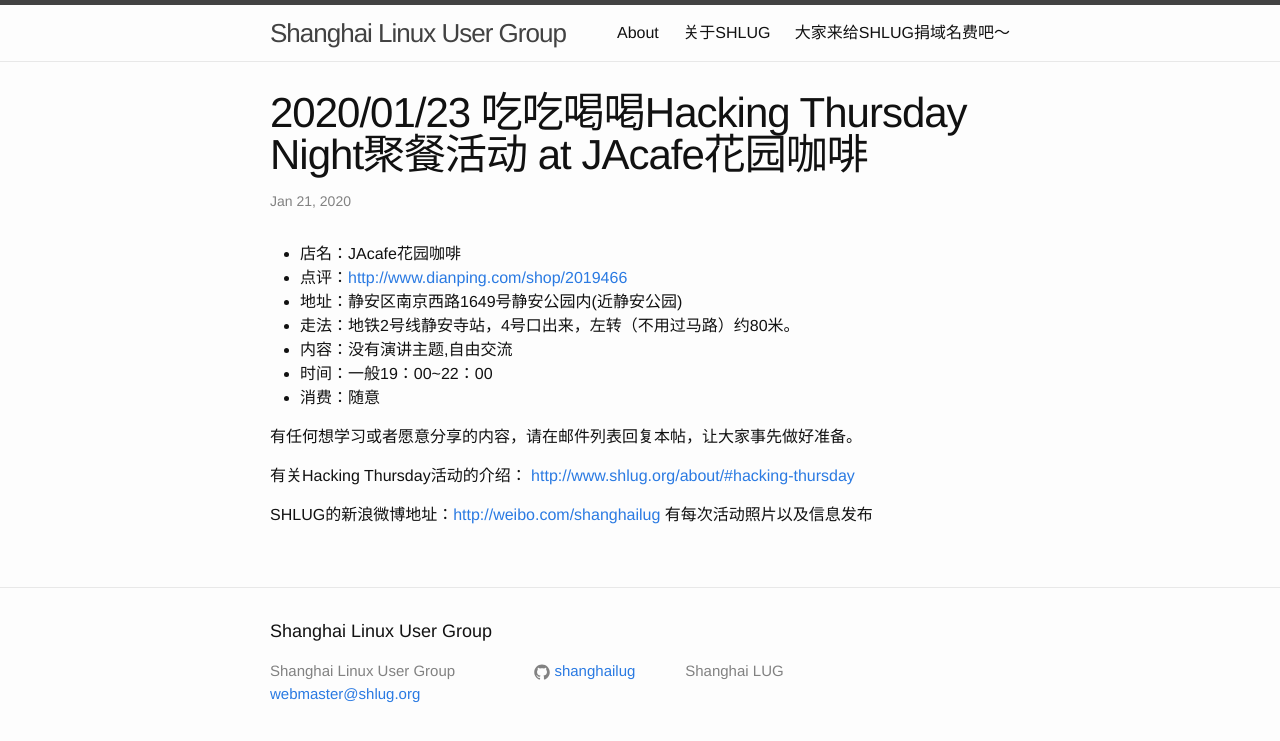
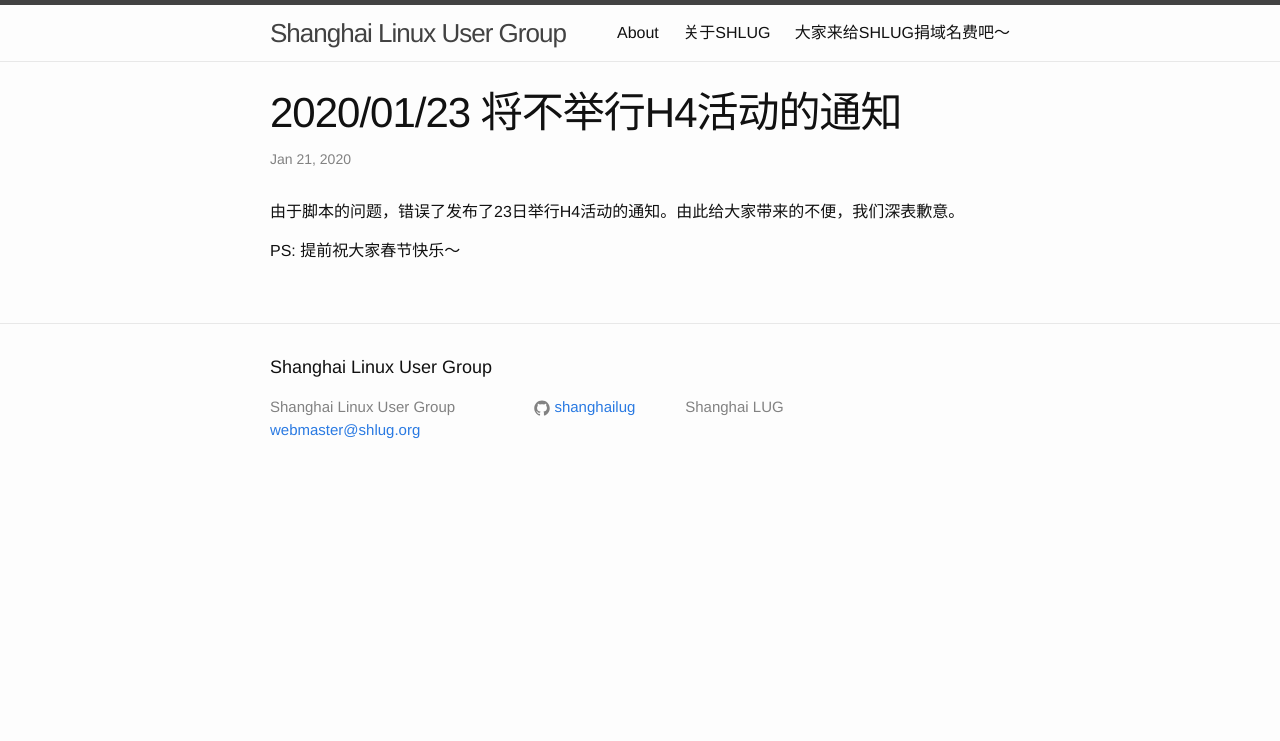
Before and after one commit to shanghailug/shanghailug.github.io, a Jekyll site: the page built from _posts/2020-01-21-h4.markdown, in a window 1280 px wide. Shown: the top 741 px of the page. Built offline with Jekyll 4.4.1, drawn with Linux system fonts in a browser that asks for light colours.

Commit message:
Fix announcement

```diff
--- a/_posts/2020-01-21-h4.markdown
+++ b/_posts/2020-01-21-h4.markdown
@@ -1,20 +1,9 @@
 ---
 layout: post
-title:  "2020/01/23 吃吃喝喝Hacking Thursday Night聚餐活动 at JAcafe花园咖啡"
+title:  "2020/01/23 将不举行H4活动的通知"
 date:   2020-01-21 00:00:04 +0000
 categories: h4
 ---
-- 店名：JAcafe花园咖啡
-- 点评：[http://www.dianping.com/shop/2019466](http://www.dianping.com/shop/2019466)
-- 地址：静安区南京西路1649号静安公园内(近静安公园)
-- 走法：地铁2号线静安寺站，4号口出来，左转（不用过马路）约80米。
-- 内容：没有演讲主题,自由交流
-- 时间：一般19：00~22：00
-- 消费：随意
+由于脚本的问题，错误了发布了23日举行H4活动的通知。由此给大家带来的不便，我们深表歉意。
 
-有任何想学习或者愿意分享的内容，请在邮件列表回复本帖，让大家事先做好准备。
-
-有关Hacking Thursday活动的介绍：
-[http://www.shlug.org/about/#hacking-thursday](http://www.shlug.org/about/#hacking-thursday)
-
-SHLUG的新浪微博地址：[http://weibo.com/shanghailug](http://weibo.com/shanghailug) 有每次活动照片以及信息发布
+PS: 提前祝大家春节快乐～
```
